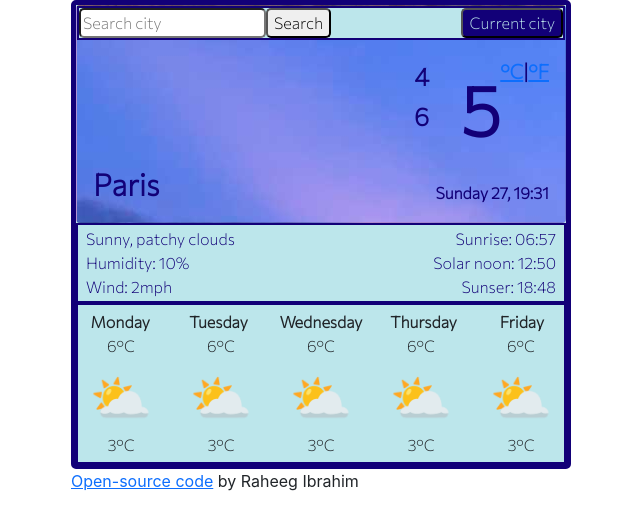
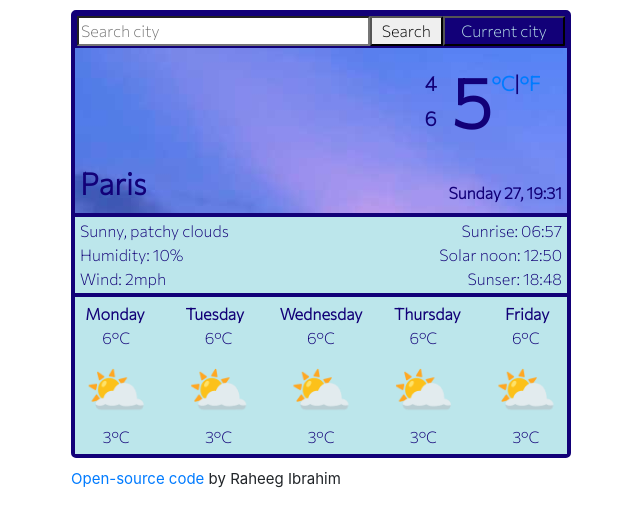
Before and after one commit to raheeeg/weather-react, a React (Create React App) app: page / in a window 1280 px wide. Shown: the top 530 px of the page, without its empty margins (319-959 px from the left). Built offline with nearby package versions, Linux system fonts and the light colour scheme; no server answers.

Commit message:
style
improved styling

```diff
--- a/package.json
+++ b/package.json
@@ -7,6 +7,7 @@
     "@testing-library/react": "^11.2.2",
     "@testing-library/user-event": "^12.6.0",
     "axios": "^0.21.1",
+    "bootstrap": "^4.5.3",
     "react": "^17.0.1",
     "react-dom": "^17.0.1",
     "react-loader-spinner": "^3.1.14",
--- a/public/index.html
+++ b/public/index.html
@@ -24,8 +24,6 @@
       work correctly both with client-side routing and a non-root public URL.
       Learn how to configure a non-root public URL by running `npm run build`.
     -->
-    <link href="https://cdn.jsdelivr.net/npm/bootstrap@5.0.0-beta1/dist/css/bootstrap.min.css" rel="stylesheet"
-      integrity="sha384-giJF6kkoqNQ00vy+HMDP7azOuL0xtbfIcaT9wjKHr8RbDVddVHyTfAAsrekwKmP1" crossorigin="anonymous">
           <script src="https://kit.fontawesome.com/40f000bae5.js" crossorigin="anonymous"></script>
           <link href="https://fonts.googleapis.com/css2?family=Commissioner:wght@200&display=swap" rel="stylesheet" />
     <title>Weather App</title>
--- a/src/App.css
+++ b/src/App.css
@@ -1,9 +1,9 @@
 .App {
   text-align: center;
   font-family: "Commissioner", sans-serif;
-  margin: 0 auto;
+  margin: 10px auto;
   padding: 0;
-  border: 5px solid #120078;
+  border: 2px solid #120078;
   border-radius: 5px;
   max-width: 500px;
   background-color: #bce6eb;
--- a/src/FiveDay.css
+++ b/src/FiveDay.css
@@ -1,5 +1,6 @@
 .FiveDay {
   background-color: #bce6eb;
+  color: #120078;
   border: 2px solid #120078;
   border-radius: 0;
   font-family: "Commissioner", sans-serif;
--- a/src/Footer.css
+++ b/src/Footer.css
@@ -1,4 +1,5 @@
 .Footer {
   max-width: 500px;
   margin: 0 auto;
+  font-size: 15px;
 }
--- a/src/Search.css
+++ b/src/Search.css
@@ -1,13 +1,11 @@
 .Search {
   border: 2px solid #120078;
-  background-color: #bce6eb;
-  padding: 0;
-  margin: 0;
 }
 
 .search-form {
-  border-radius: 5px;
+  border-radius: 1px;
   box-shadow: none;
+  width: 60%;
 }
 
 .search-form,
@@ -19,12 +17,26 @@
 .location-button {
   display: inline;
   font-family: "Commissioner", sans-serif;
-  border-radius: 5px;
+  border-radius: 1px;
   box-shadow: none;
+  transition: 250ms;
+}
+
+.search-button:hover {
+  opacity: 60%;
+}
+
+.location-button:hover {
+  opacity: 60%;
+}
+
+.search-button {
+  width: 15%;
 }
 
 .location-button {
   float: right;
   background-color: #120078;
   color: #bce6eb;
+  width: 25%;
 }
--- a/src/Summary.css
+++ b/src/Summary.css
@@ -1,11 +1,11 @@
-.Summary {
+.Summary.card {
   background-image: url(./Images/sky.jpg);
+  border: 2px solid #120078;
+  border-radius: 0;
 }
 
-.Summary.row {
-  padding: 2px;
-  border: 2px solid #120078;
-  border-radius: 0;
+.card-body {
+  padding: 0;
 }
 
 .summary-text {
@@ -22,26 +22,36 @@
 
 .temp-low,
 .temp-high {
-  padding: 2px 0 0 0;
-  font-size: 25px;
+  font-size: 20px;
   list-style: none;
+  margin-top: 5px;
+}
+
+.col-9 {
+  padding: 15px;
 }
 
 .unit {
   font-size: 20px;
-  padding: 0;
   float: right;
+  margin-top: 20px;
 }
 
 .current-date-time {
-  margin-top: 20px;
+  padding: 10px 20px;
+  line-height: 20px;
 }
 
 .temp-current {
   font-size: 70px;
+  max-width: fit-content;
+  max-height: fit-content;
+  padding: 0 0 20px 0;
 }
 
 .current-city {
   text-align: left;
   font-size: 30px;
+  padding: 0 0 10px 20px;
+  line-height: 20px;
 }
--- a/src/index.css
+++ /dev/null
@@ -1,13 +0,0 @@
-body {
-  margin: 0;
-  font-family: -apple-system, BlinkMacSystemFont, 'Segoe UI', 'Roboto', 'Oxygen',
-    'Ubuntu', 'Cantarell', 'Fira Sans', 'Droid Sans', 'Helvetica Neue',
-    sans-serif;
-  -webkit-font-smoothing: antialiased;
-  -moz-osx-font-smoothing: grayscale;
-}
-
-code {
-  font-family: source-code-pro, Menlo, Monaco, Consolas, 'Courier New',
-    monospace;
-}
--- a/src/index.js
+++ b/src/index.js
@@ -1,6 +1,6 @@
 import React from 'react';
 import ReactDOM from 'react-dom';
-import './index.css';
+import 'bootstrap/dist/css/bootstrap.css';
 import App from './App';
 import reportWebVitals from './reportWebVitals';
 
```
Also changed, not shown: 2 other files (tests, documents, lock files or other folders).
